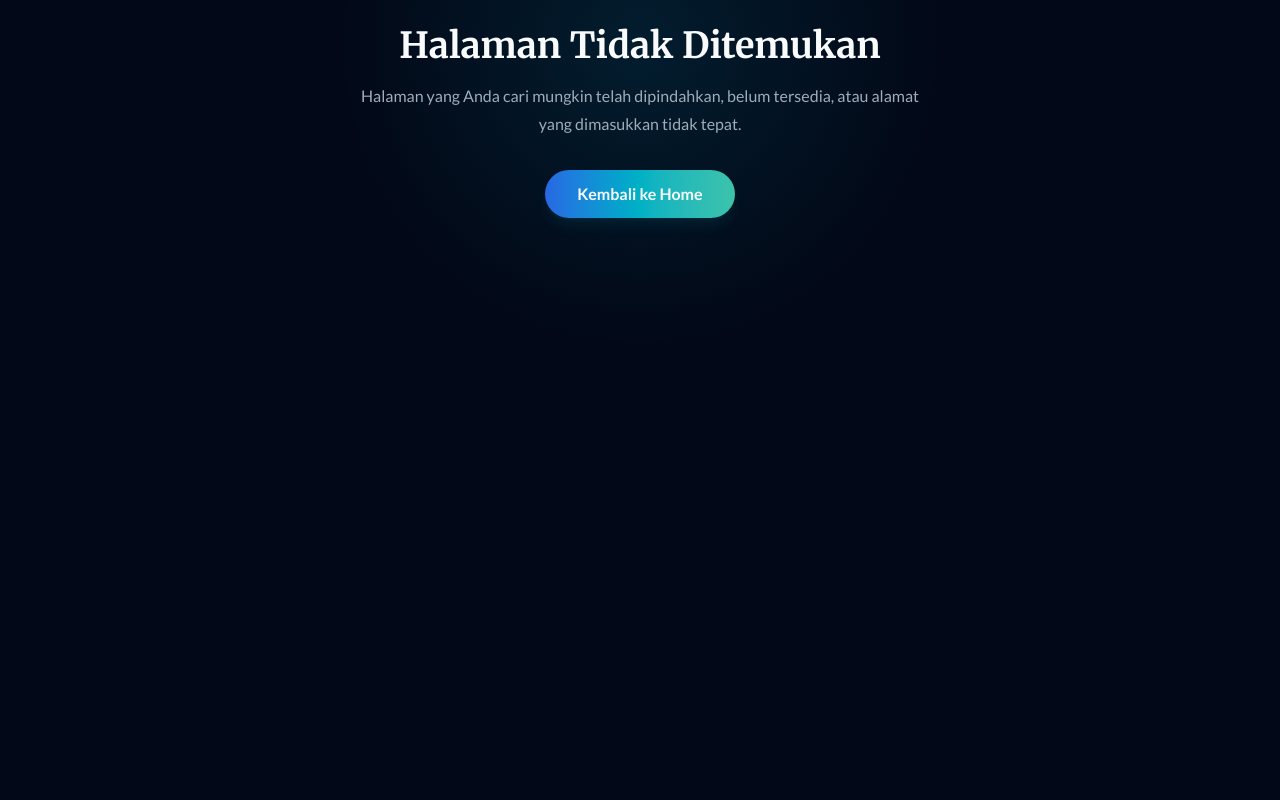
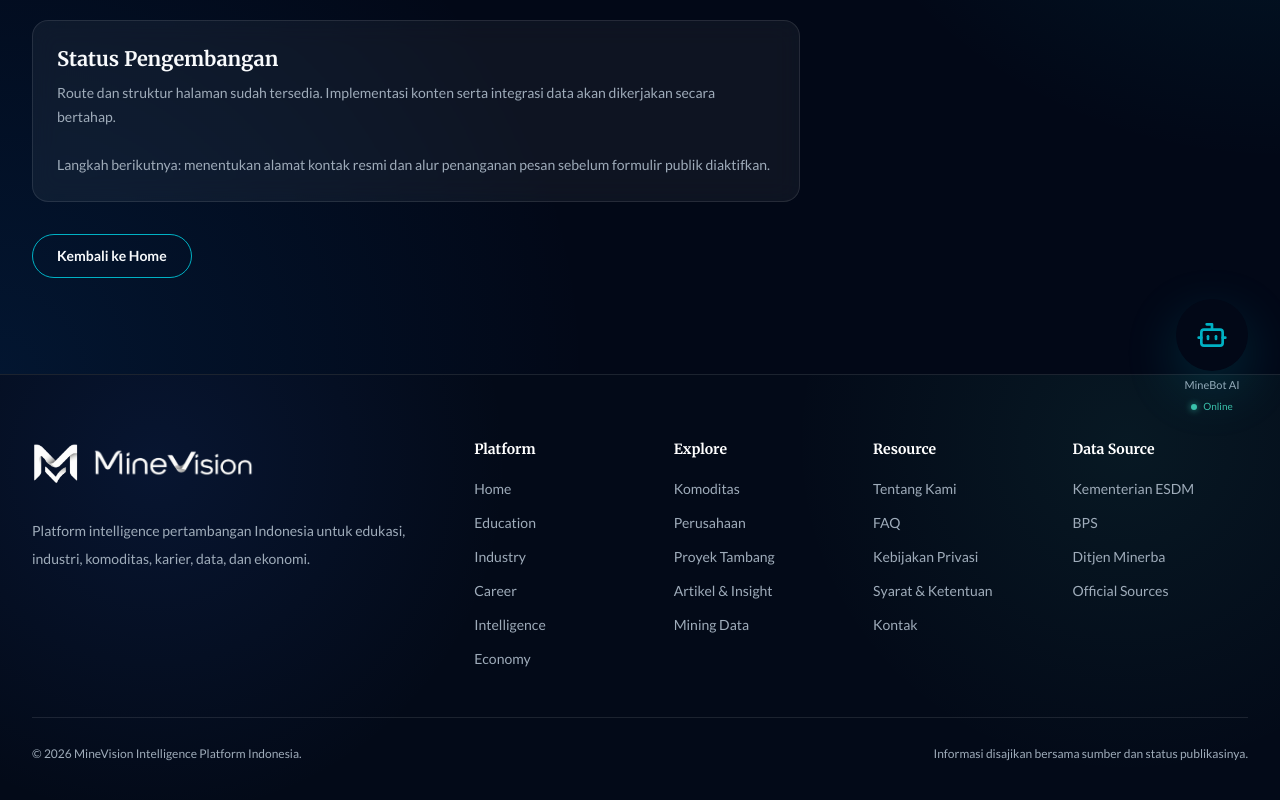
Before and after one commit to FachriAthallah/minevision-platform, a Next.js app: page /contact in a window 1280 px wide. Before the commit this address had no page. Shown: the part 354-1154 px from the top of the page. Before the commit the page ends 800 px from the top, so only its background shows below. Built offline with nearby package versions, Linux system fonts and the light colour scheme.

Commit message:
feat: expand footer resources and supporting pages

```diff
--- /dev/null
+++ b/src/app/(public)/contact/page.tsx
@@ -0,0 +1,19 @@
+import type { Metadata } from "next";
+
+import { ModulePlaceholder } from "@/components/shared/module-placeholder";
+
+export const metadata: Metadata = {
+  title: "Kontak",
+  description: "Informasi kontak dan kanal komunikasi MineVision.",
+};
+
+export default function ContactPage() {
+  return (
+    <ModulePlaceholder
+      eyebrow="Kontak"
+      title="Hubungi MineVision"
+      description="Halaman ini akan menyediakan kanal untuk pertanyaan umum, koreksi data, kerja sama, dan masukan mengenai pengembangan MineVision."
+      nextStep="menentukan alamat kontak resmi dan alur penanganan pesan sebelum formulir publik diaktifkan."
+    />
+  );
+}
--- /dev/null
+++ b/src/app/(public)/faq/page.tsx
@@ -0,0 +1,19 @@
+import type { Metadata } from "next";
+
+import { ModulePlaceholder } from "@/components/shared/module-placeholder";
+
+export const metadata: Metadata = {
+  title: "FAQ",
+  description: "Pertanyaan umum mengenai platform dan layanan MineVision.",
+};
+
+export default function FaqPage() {
+  return (
+    <ModulePlaceholder
+      eyebrow="FAQ"
+      title="Pertanyaan yang Sering Diajukan"
+      description="Halaman ini akan membantu pengguna memahami akses platform, sumber data, status publikasi, fitur akun, Global Search, dan MineBot AI."
+      nextStep="menyusun daftar pertanyaan dan jawaban setelah cakupan fitur MVP dikunci."
+    />
+  );
+}
--- /dev/null
+++ b/src/app/(public)/terms/page.tsx
@@ -0,0 +1,19 @@
+import type { Metadata } from "next";
+
+import { ModulePlaceholder } from "@/components/shared/module-placeholder";
+
+export const metadata: Metadata = {
+  title: "Syarat & Ketentuan",
+  description: "Syarat dan ketentuan penggunaan platform MineVision.",
+};
+
+export default function TermsPage() {
+  return (
+    <ModulePlaceholder
+      eyebrow="Syarat & Ketentuan"
+      title="Ketentuan Penggunaan MineVision"
+      description="Halaman ini akan menjelaskan ketentuan akses, penggunaan konten dan data, batas tanggung jawab, serta perilaku pengguna pada platform MineVision."
+      nextStep="menyusun ketentuan final setelah autentikasi, data publik, Global Search, dan MineBot AI selesai didefinisikan."
+    />
+  );
+}
--- a/src/components/layout/public-footer.tsx
+++ b/src/components/layout/public-footer.tsx
@@ -1,36 +1,132 @@
+import Image from "next/image";
 import Link from "next/link";
 
 import { Container } from "@/components/ui/container";
 import { siteConfig } from "@/config/site";
 
+const footerGroups = [
+  {
+    title: "Platform",
+    links: [
+      { label: "Home", href: "/" },
+      { label: "Education", href: "/education" },
+      { label: "Industry", href: "/industry" },
+      { label: "Career", href: "/career" },
+      { label: "Intelligence", href: "/intelligence" },
+      { label: "Economy", href: "/economy" },
+    ],
+  },
+  {
+    title: "Explore",
+    links: [
+      { label: "Komoditas", href: "/intelligence" },
+      { label: "Perusahaan", href: "/industry" },
+      { label: "Proyek Tambang", href: "/education" },
+      { label: "Artikel & Insight", href: "/economy" },
+      { label: "Mining Data", href: "/economy" },
+    ],
+  },
+  {
+    title: "Resource",
+    links: [
+      { label: "Tentang Kami", href: "/about" },
+      { label: "FAQ", href: "/faq" },
+      { label: "Kebijakan Privasi", href: "/privacy" },
+      { label: "Syarat & Ketentuan", href: "/terms" },
+      { label: "Kontak", href: "/contact" },
+    ],
+  },
+  {
+    title: "Data Source",
+    links: [
+      { label: "Kementerian ESDM", href: "/search?source=esdm" },
+      { label: "BPS", href: "/search?source=bps" },
+      { label: "Ditjen Minerba", href: "/search?source=minerba" },
+      { label: "Official Sources", href: "/search?source=official" },
+    ],
+  },
+] as const;
+
+const footerSectionId = (title: string) =>
+  `footer-${title.toLowerCase().replaceAll(" ", "-")}`;
+
 export function PublicFooter() {
   return (
-    <footer className="border-t border-border bg-background text-muted-foreground">
-      <Container className="flex flex-col gap-6 py-8 md:flex-row md:items-center md:justify-between">
-        <div>
-          <p className="font-bold text-foreground">{siteConfig.name}</p>
+    <footer className="relative overflow-hidden border-t border-white/10 bg-[#030a18] text-nav-muted">
+      <div
+        aria-hidden="true"
+        className="pointer-events-none absolute inset-0 bg-[radial-gradient(circle_at_12%_20%,rgba(40,103,228,0.12),transparent_30%),radial-gradient(circle_at_88%_15%,rgba(60,195,171,0.08),transparent_28%)]"
+      />
 
-          <p className="mt-1 text-sm">{siteConfig.fullName}</p>
+      <Container className="relative max-w-[1320px] py-14 sm:py-16">
+        <div className="grid gap-12 border-b border-white/10 pb-12 lg:grid-cols-[1.35fr_2.65fr]">
+          <div className="max-w-sm">
+            <Link
+              href="/"
+              aria-label="MineVision Home"
+              className="inline-flex items-center gap-3 rounded-lg focus-visible:outline-2 focus-visible:outline-offset-4 focus-visible:outline-brand-cyan"
+            >
+              <Image
+                src="/images/brand/minevision-mark-white.png"
+                alt=""
+                width={54}
+                height={54}
+                className="h-12 w-12 object-contain"
+              />
+              <Image
+                src="/images/brand/minevision-wordmark-white.png"
+                alt="MineVision"
+                width={712}
+                height={150}
+                style={{ height: "auto" }}
+                className="h-auto w-[164px] object-contain"
+              />
+            </Link>
+
+            <p className="mt-6 text-sm leading-7">
+              Platform intelligence pertambangan Indonesia untuk edukasi,
+              industri, komoditas, karier, data, dan ekonomi.
+            </p>
           </div>
 
           <nav aria-label="Footer navigation">
-          <ul className="flex flex-wrap gap-5 text-sm">
-            {siteConfig.footerNavigation.map((item) => (
-              <li key={item.href}>
+            <div className="grid grid-cols-2 gap-x-6 gap-y-10 sm:grid-cols-4">
+              {footerGroups.map((group) => (
+                <section
+                  key={group.title}
+                  aria-labelledby={footerSectionId(group.title)}
+                >
+                  <h2
+                    id={footerSectionId(group.title)}
+                    className="font-sans text-sm font-bold text-white"
+                  >
+                    {group.title}
+                  </h2>
+
+                  <ul className="mt-5 space-y-3.5 text-sm">
+                    {group.links.map((item) => (
+                      <li key={item.label}>
                         <Link
                           href={item.href}
-                  className="transition-colors hover:text-foreground"
+                          className="transition-colors hover:text-brand-cyan focus-visible:outline-2 focus-visible:outline-offset-4 focus-visible:outline-brand-cyan"
                         >
                           {item.label}
                         </Link>
                       </li>
                     ))}
                   </ul>
+                </section>
+              ))}
+            </div>
           </nav>
+        </div>
 
-        <p className="text-sm">
-          © {new Date().getFullYear()} {siteConfig.name}
+        <div className="flex flex-col gap-3 pt-7 text-xs sm:flex-row sm:items-center sm:justify-between">
+          <p>
+            © {new Date().getFullYear()} {siteConfig.fullName}.
           </p>
+          <p>Informasi disajikan bersama sumber dan status publikasinya.</p>
+        </div>
       </Container>
     </footer>
   );
```
Lines whose indentation alone changed are shown as unchanged.
